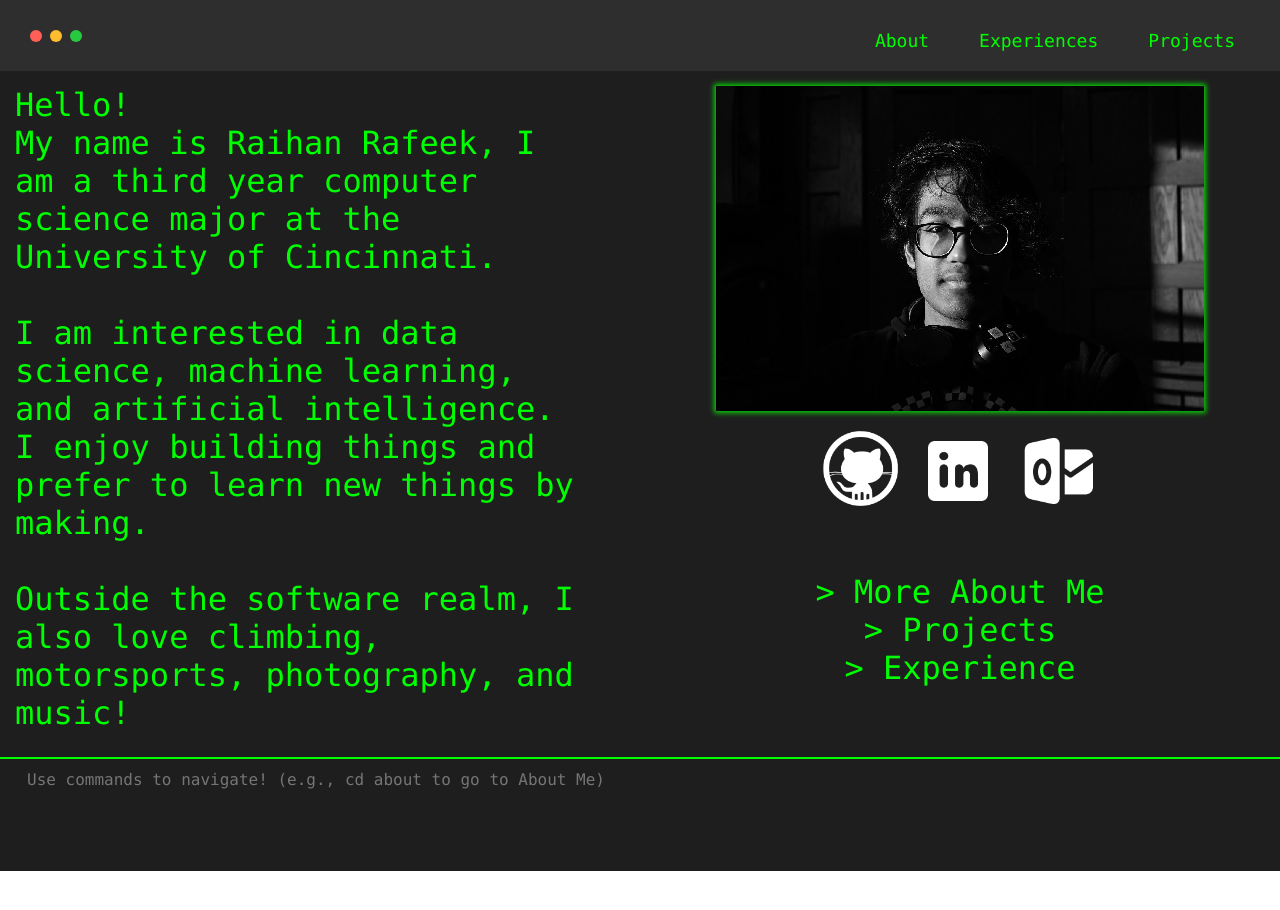
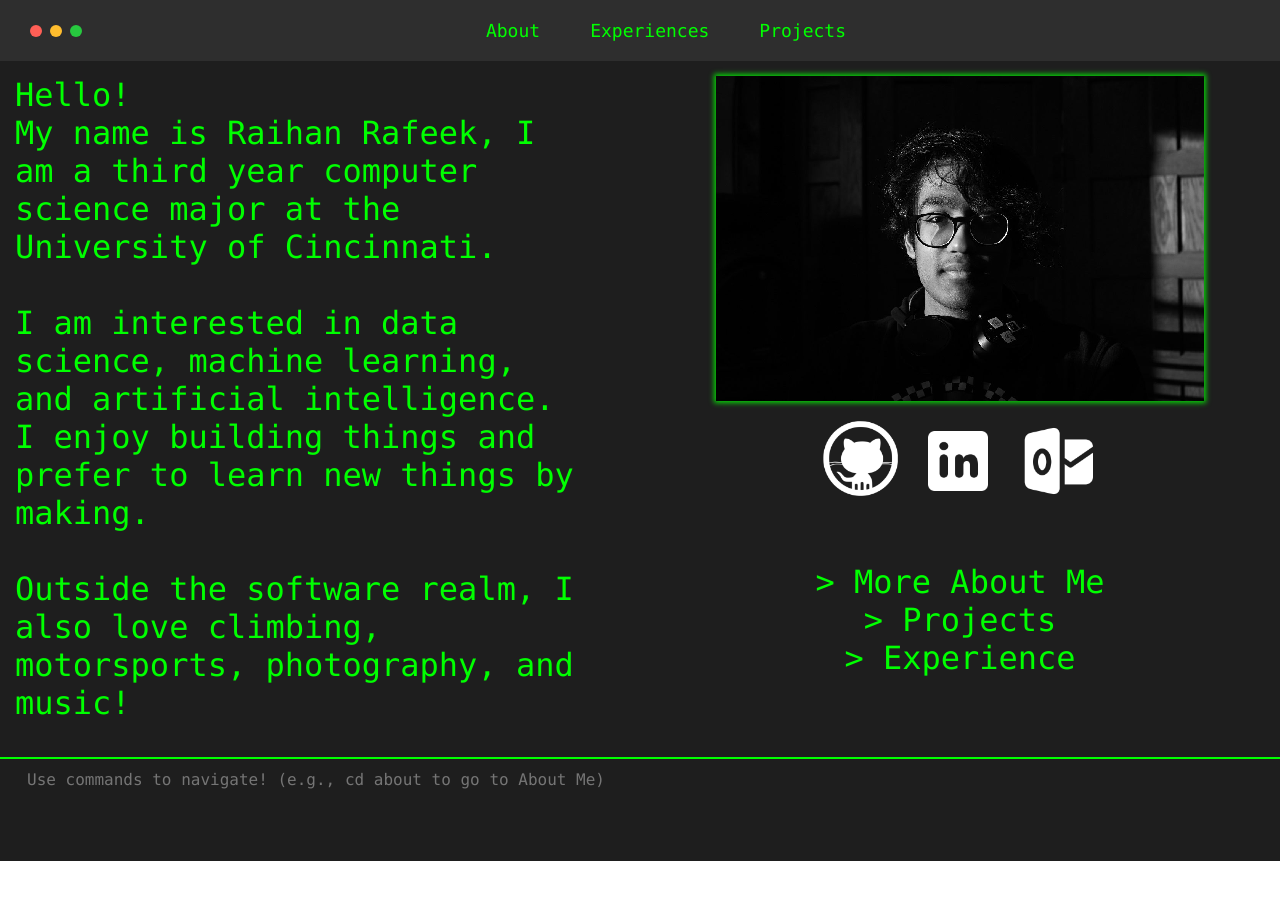
Before and after one commit to Rai1975/portfolio, a React (Create React App) app in the folder portfolio/: page / in a window 1280 px wide. Shown: the top 910 px of the page. Built offline with nearby package versions, Linux system fonts and the light colour scheme.

Commit message:
Centered navbar contents.

```diff
--- a/portfolio/src/components/NavBar.js
+++ b/portfolio/src/components/NavBar.js
@@ -76,13 +76,30 @@ const Navbar = () => {
           ></div>
         </div>
 
-        {/* Links for Desktop */}
+        {/* Hamburger Menu */}
+        {isMobile ? (
+          <button
+            onClick={toggleMenu}
+            style={{
+              background: 'none',
+              border: 'none',
+              color: '#00ff00',
+              fontSize: '24px',
+              cursor: 'pointer',
+              display: 'block',
+            }}
+          >
+            ☰
+          </button>
+        ) : (
+          /* Links for Desktop - Centered */
           <div
             style={{
-            display: isMobile ? 'none' : 'flex', // Hide desktop links if mobile
+              display: 'flex',
               gap: '20px',
               justifyContent: 'center',
-            marginTop: '10px',
+              marginLeft: 'auto',
+              marginRight: 'auto',
             }}
           >
             {!isHomePage && (
@@ -136,22 +153,6 @@ const Navbar = () => {
               Projects
             </Link>
           </div>
-
-        {/* Hamburger Menu */}
-        {isMobile && (
-          <button
-            onClick={toggleMenu}
-            style={{
-              background: 'none',
-              border: 'none',
-              color: '#00ff00',
-              fontSize: '24px',
-              cursor: 'pointer',
-              display: 'block',
-            }}
-          >
-            ☰
-          </button>
         )}
       </div>
 
```
Lines whose indentation alone changed are shown as unchanged.
